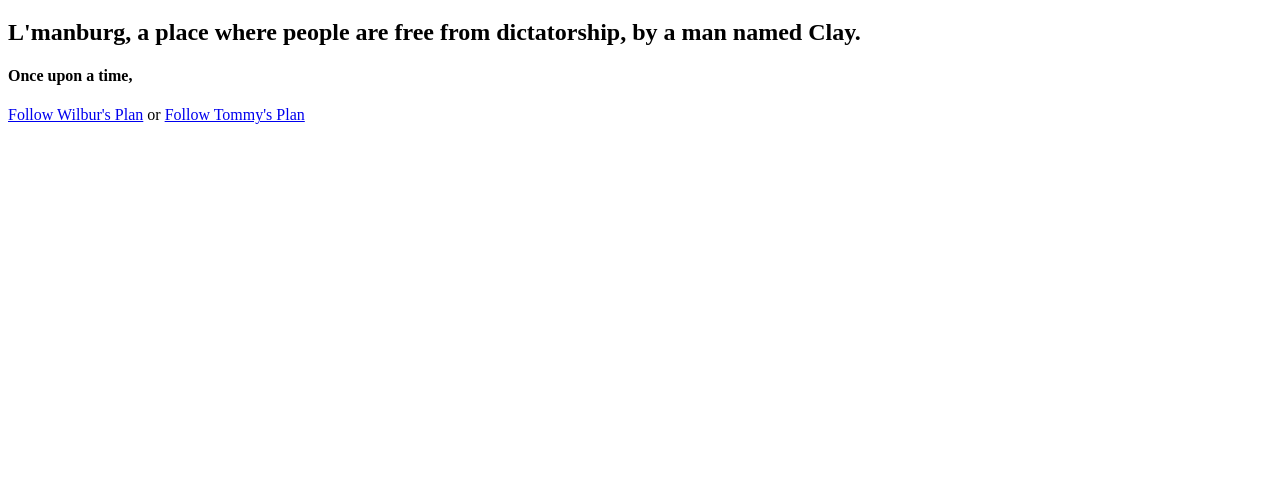
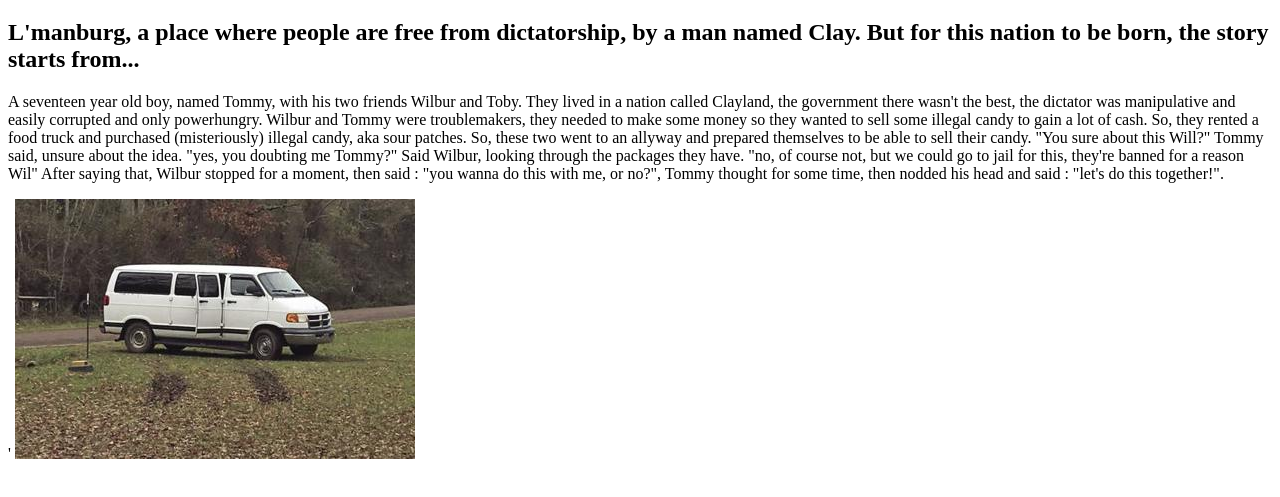
Before and after one commit to ginevraisthebest/Unit1-story-html, a plain HTML site: page index.html in a window 1280 px wide. Shown: the part 61-558 px from the top of the page. Drawn offline with Linux system fonts and the light colour scheme.

Commit message:
I wrote the introduction for the story and added an image. I struggled to add he image. But I wrote one poaragraph.

```diff
--- a/index.html
+++ b/index.html
@@ -7,8 +7,14 @@
 </head>
 <body>
   <h1>The Story of L'manburg</h1>
-  <h2>L'manburg, a place where people are free from dictatorship, by a man named Clay.</h2>
-  <h4>Once upon a time,</h4>
-  <a href="Follow-wilburs-plan">Follow Wilbur's Plan</a> or <a href="Follow-Tommys-plan">Follow Tommy's Plan</a>
+  <h2>L'manburg, a place where people are free from dictatorship, by a man named Clay. But for this nation to be born, the story starts from...
+  </h2>
+  <p> A seventeen year old boy, named Tommy, with his two friends Wilbur and Toby. They lived in a nation called Clayland, the government there wasn't the best, the dictator was manipulative and easily corrupted and only powerhungry.
+      Wilbur and Tommy were troublemakers, they needed to make some money so they wanted to sell some illegal candy to gain a lot of cash. So, they rented a food truck and purchased (misteriously) illegal candy, aka sour patches. So, these two went to an allyway and prepared themselves to be able to sell their candy.
+        "You sure about this Will?" Tommy said, unsure about the idea.
+        "yes, you doubting me Tommy?" Said Wilbur, looking through the packages they have.
+        "no, of course not, but we could go to jail for this, they're banned for a reason Wil" After saying that, Wilbur stopped for a moment, then said : "you wanna do this with me, or no?", Tommy thought for some time, then nodded his head and said : "let's do this together!".
+  </p>'
+  <img src="suspicious_van.jpg" alt="">
 </body>
 </html>
```
Also changed, not shown: Follow-Wilburs-Plan.html (+4 -1 lines), suspicious_van.jpg (added).
